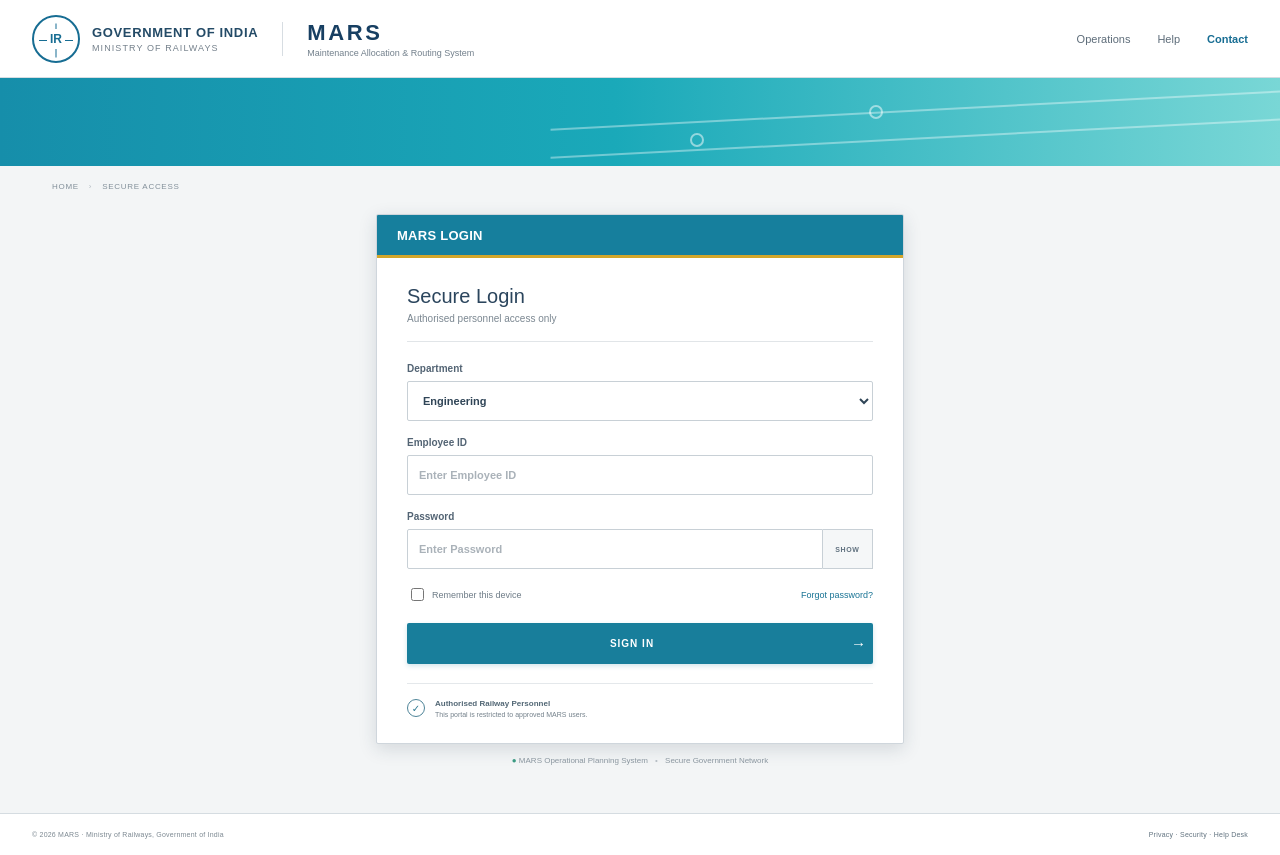
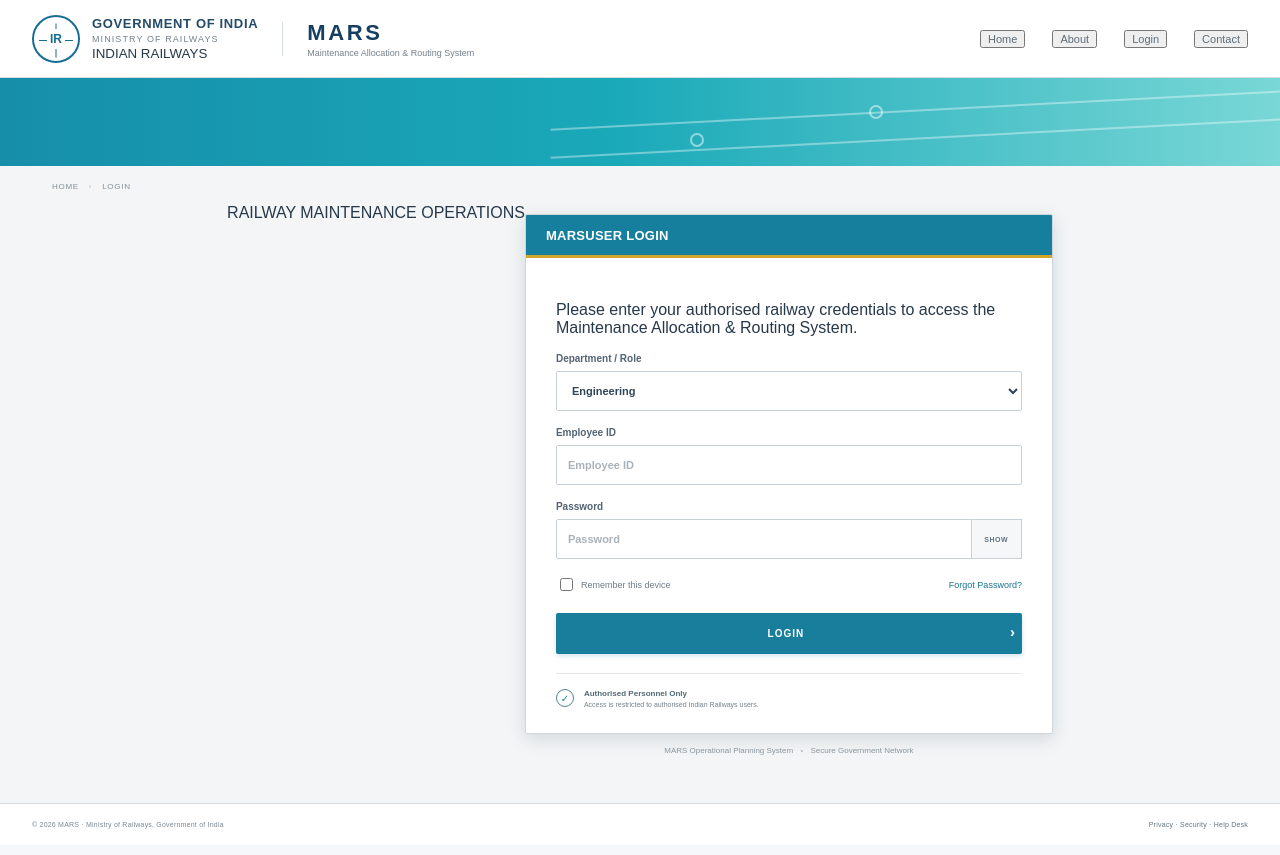
Before and after one commit to HMM0007/MARS, a React (Vite) app in the folder frontend/: page / in a window 1280 px wide. Built offline with nearby package versions, Linux system fonts and the light colour scheme.

Commit message:
Refine MARS login into government portal layout

```diff
--- a/frontend/src/Login.tsx
+++ b/frontend/src/Login.tsx
@@ -15,7 +15,7 @@
     e.preventDefault()
     setError('')
     if (!employeeId.trim() || !password.trim()) {
-      setError('Enter your Employee ID and password to continue.')
+      setError('Please enter your Employee ID and password.')
       return
     }
     onLogin(department)
@@ -26,58 +26,33 @@
       <header className="login-portal-header">
         <div className="login-header-inner">
           <div className="railway-wheel" aria-hidden="true"><span>IR</span></div>
-          <div className="login-government-copy">
-            <strong>GOVERNMENT OF INDIA</strong>
-            <span>MINISTRY OF RAILWAYS</span>
-          </div>
+          <div className="login-government-copy"><strong>GOVERNMENT OF INDIA</strong><span>MINISTRY OF RAILWAYS</span><small>INDIAN RAILWAYS</small></div>
           <div className="login-header-divider" />
-          <div className="login-portal-name">
-            <strong>MARS</strong>
-            <span>Maintenance Allocation &amp; Routing System</span>
-          </div>
-          <nav className="login-nav" aria-label="Portal navigation">
-            <span>Operations</span><span>Help</span><span>Contact</span>
-          </nav>
+          <div className="login-portal-name"><strong>MARS</strong><span>Maintenance Allocation &amp; Routing System</span></div>
+          <nav className="login-nav" aria-label="Portal navigation"><button type="button">Home</button><button type="button">About</button><button type="button" className="active">Login</button><button type="button">Contact</button></nav>
         </div>
       </header>
 
-      <div className="login-accent-band" aria-hidden="true">
-        <div className="rail-line rail-line-one" /><div className="rail-line rail-line-two" />
-      </div>
+      <div className="login-accent-band" aria-hidden="true"><div className="rail-line rail-line-one" /><div className="rail-line rail-line-two" /><div className="rail-sleeper sleeper-one" /><div className="rail-sleeper sleeper-two" /><div className="rail-sleeper sleeper-three" /><div className="rail-sleeper sleeper-four" /><div className="rail-sleeper sleeper-five" /></div>
 
       <main className="login-main">
-        <div className="login-breadcrumb">HOME <span>›</span> SECURE ACCESS</div>
+        <div className="login-breadcrumb">HOME <span>›</span> LOGIN</div>
+        <div className="login-page-heading"><div className="heading-rule" /><span>RAILWAY MAINTENANCE OPERATIONS</span><div className="heading-rule" /></div>
         <section className="login-card-wrap">
           <form className="login-card" onSubmit={submit}>
-            <div className="login-card-titlebar">MARS LOGIN</div>
+            <div className="login-card-titlebar"><span>MARS</span><strong>USER LOGIN</strong></div>
             <div className="login-card-body">
-              <div className="login-card-intro">
-                <h1>Secure Login</h1>
-                <p>Authorised personnel access only</p>
-              </div>
-
-              <label className="login-label">Department
-                <select value={department} onChange={e => setDepartment(e.target.value as Department)}>
-                  <option>Engineering</option><option>S&amp;T</option><option>Traction</option><option>Divisional Planner</option>
-                </select>
-              </label>
-
-              <label className="login-label">Employee ID
-                <input value={employeeId} onChange={e => setEmployeeId(e.target.value)} placeholder="Enter Employee ID" autoComplete="username" />
-              </label>
-
-              <label className="login-label">Password
-                <span className="password-field"><input type={showPassword ? 'text' : 'password'} value={password} onChange={e => setPassword(e.target.value)} placeholder="Enter Password" autoComplete="current-password" /><button type="button" onClick={() => setShowPassword(v => !v)} aria-label={showPassword ? 'Hide password' : 'Show password'}>{showPassword ? 'HIDE' : 'SHOW'}</button></span>
-              </label>
-
-              <div className="login-options"><label><input type="checkbox" checked={remember} onChange={e => setRemember(e.target.checked)} /> <span>Remember this device</span></label><button type="button" onClick={() => setError('Please contact your Divisional System Administrator for password recovery.')}>Forgot password?</button></div>
+              <p className="login-intro">Please enter your authorised railway credentials to access the Maintenance Allocation &amp; Routing System.</p>
+              <label className="login-label">Department / Role<select value={department} onChange={e => setDepartment(e.target.value as Department)}><option>Engineering</option><option>S&amp;T</option><option>Traction</option><option>Divisional Planner</option></select></label>
+              <label className="login-label">Employee ID<input value={employeeId} onChange={e => setEmployeeId(e.target.value)} placeholder="Employee ID" autoComplete="username" /></label>
+              <label className="login-label">Password<span className="password-field"><input type={showPassword ? 'text' : 'password'} value={password} onChange={e => setPassword(e.target.value)} placeholder="Password" autoComplete="current-password" /><button type="button" onClick={() => setShowPassword(v => !v)}>{showPassword ? 'HIDE' : 'SHOW'}</button></span></label>
+              <div className="login-options"><label><input type="checkbox" checked={remember} onChange={e => setRemember(e.target.checked)} /><span>Remember this device</span></label><button type="button" onClick={() => setError('Please contact your Divisional System Administrator for password recovery.')}>Forgot Password?</button></div>
               {error && <div className="login-error" role="alert">{error}</div>}
-              <button className="login-submit" type="submit">SIGN IN <span>→</span></button>
-
-              <div className="login-security"><span className="security-mark">✓</span><div><strong>Authorised Railway Personnel</strong><small>This portal is restricted to approved MARS users.</small></div></div>
+              <button className="login-submit" type="submit">LOGIN <span>›</span></button>
+              <div className="login-security"><span className="security-mark">✓</span><div><strong>Authorised Personnel Only</strong><small>Access is restricted to authorised Indian Railways users.</small></div></div>
             </div>
           </form>
-          <div className="login-system-note"><span>●</span> MARS Operational Planning System <b>•</b> Secure Government Network</div>
+          <div className="login-system-note">MARS Operational Planning System <b>•</b> Secure Government Network</div>
         </section>
       </main>
 
```
